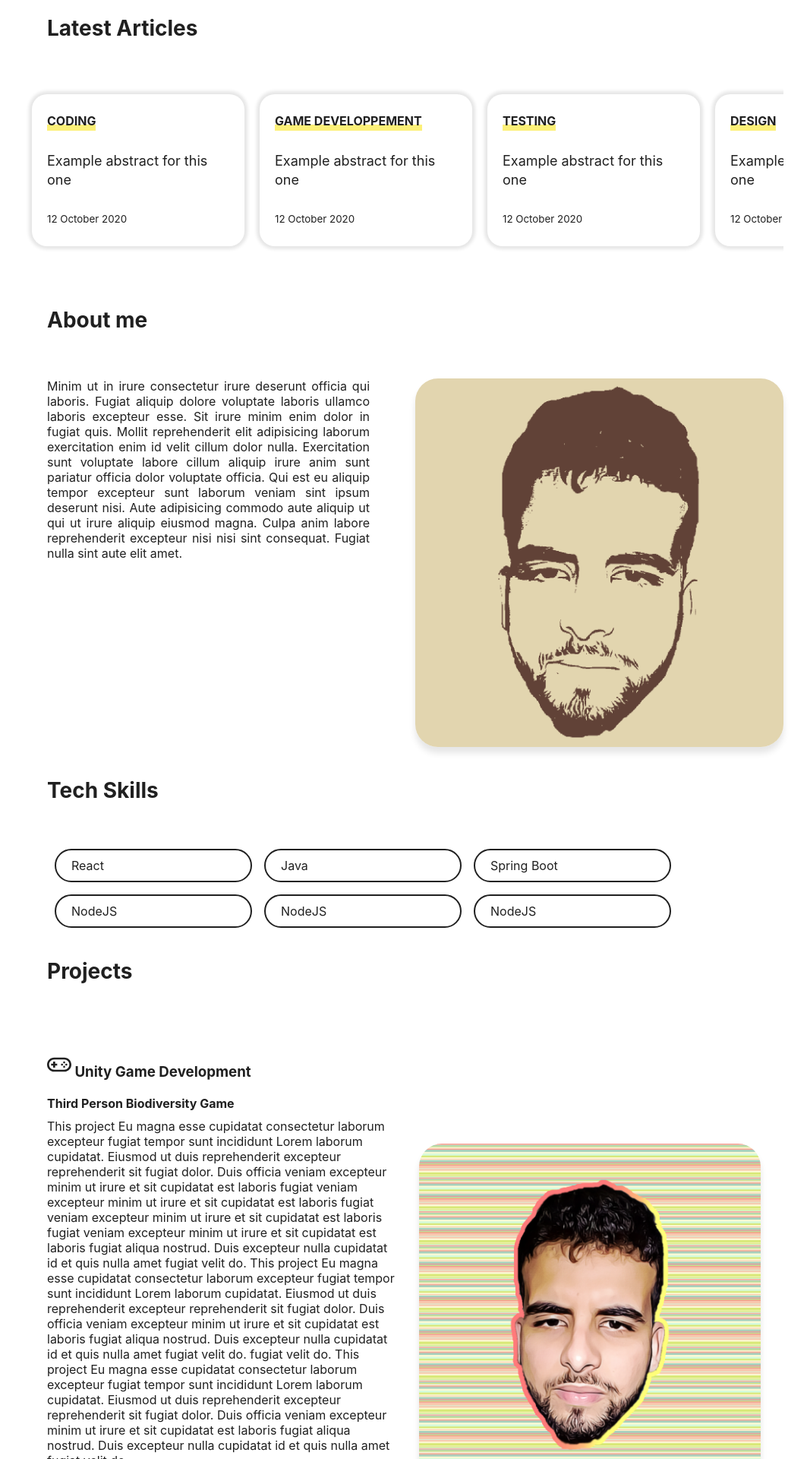
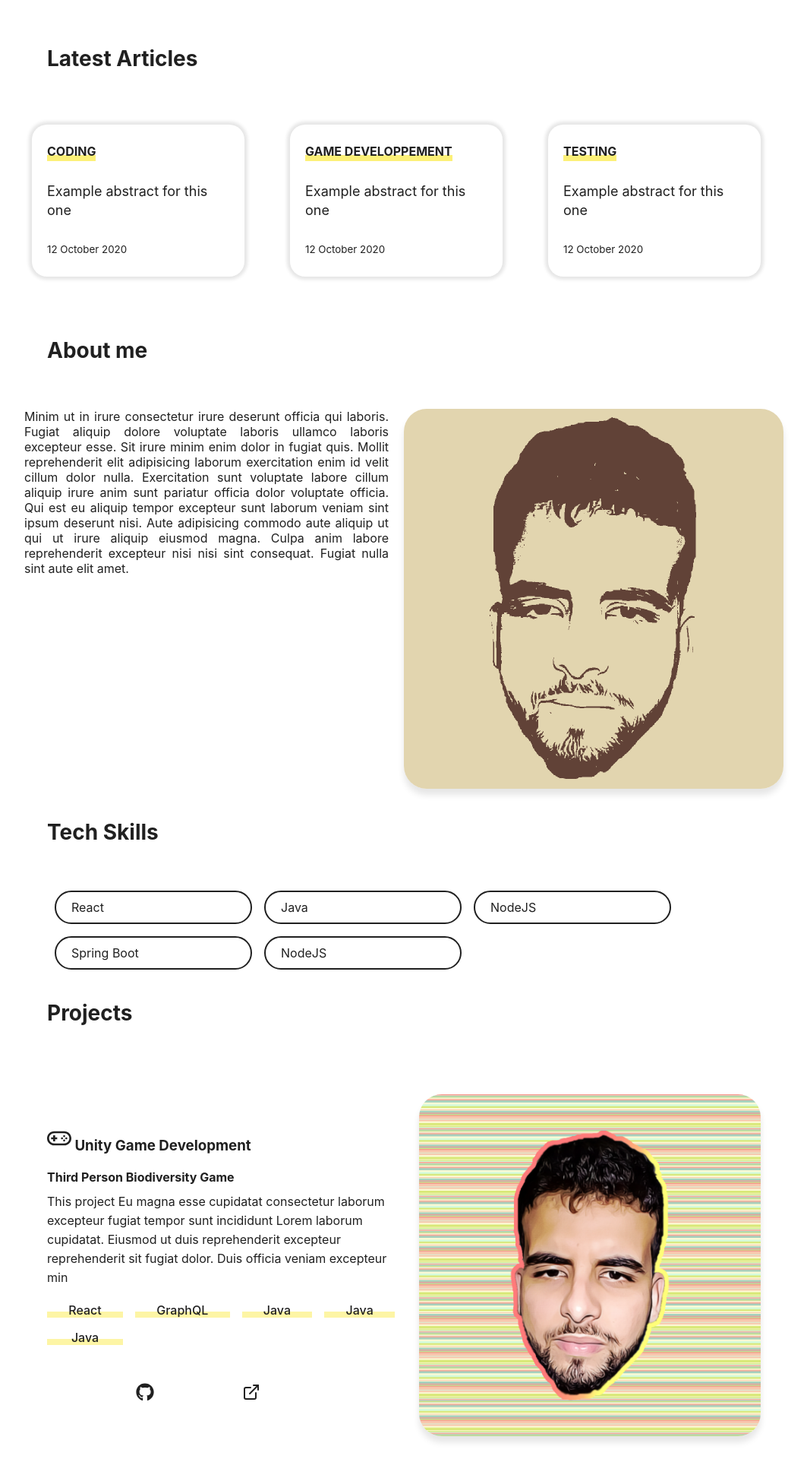
Before and after one commit to MarouaneMORCHID/react-folio, a React (Create React App) app: page / in a window 1280 px wide. Shown: the part 580-2500 px from the top of the page at 76% size, without its empty margins (108-1171 px from the left). Built offline with nearby package versions, Linux system fonts and the light colour scheme.

Commit message:
Project Section Responsive :art:

```diff
--- a/src/App.js
+++ b/src/App.js
@@ -1,5 +1,6 @@
 import React, { useRef, useState } from "react";
 import styled, { ThemeProvider } from "styled-components";
+import background from "./assets/background.png";
 import About from "./components/About/About";
 import Articles from "./components/Articles/Articles";
 import Landing from "./components/Landing/Landing";
@@ -14,7 +15,7 @@ const darkTheme = {
   primaryDark: "#202020",
   primaryLight: "#ffffff",
   primaryShadow: "rgba(0,0,0,0.1)",
-  primaryHover: "rgba(5,150,250,0.5)",
+  primaryHover: "rgba(5,255,250,0.5)",
   mobile: "900px",
 };
 
@@ -22,7 +23,7 @@ const lightTheme = {
   primaryDark: "#ffffff",
   primaryLight: "#303030",
   primaryShadow: "rgba(255,255,255,0.1)",
-  primaryHover: "rgba(5,150,250,0.5)",
+  primaryHover: "rgba(5,255,250,0.5)",
   mobile: "900px",
 };
 
@@ -47,8 +48,14 @@ function App() {
 
   return (
     <ThemeProvider theme={theme === "Light" ? lightTheme : darkTheme}>
-      <div style={{ margin: "0 auto", maxWidth: "62.5rem" }}>
+      <div
+        style={{
+          margin: "0 auto",
+          maxWidth: "62.5rem",
+        }}
+      >
         <StyledDimmer open={open} />
+        <StyledBackground />
         <NavContainer ref={node}>
           <Navbar
             open={open}
@@ -60,13 +67,13 @@ function App() {
         <GlobalStyles open={open} />
         <div className="body">
           <Landing />
-          <SectionTitle>Latest Articles</SectionTitle>
-          <Articles id="articles" />
-          <SectionTitle>About me</SectionTitle>
-          <About id="about" />
+          <SectionTitle id="articles">Latest Articles</SectionTitle>
+          <Articles />
+          <SectionTitle id="about">About me</SectionTitle>
+          <About />
           <SectionTitle>Tech Skills</SectionTitle>
           <Techskills />
-          <SectionTitle>Projects</SectionTitle>
+          <SectionTitle id="projects">Projects</SectionTitle>
           <Projects />
           <SectionTitle>Projects</SectionTitle>
           <SectionTitle>Projects</SectionTitle>
@@ -86,3 +93,8 @@ const SectionTitle = styled.h2`
   font-size: 28px;
   color: ${({ theme }) => theme.primaryDark};
 `;
+const StyledBackground = styled.div`
+  z-index: 10;
+  background-color: #25008a;
+  background-image: url(${background});
+`;
--- a/src/components/About/About.styled.js
+++ b/src/components/About/About.styled.js
@@ -4,7 +4,8 @@ export const StyledAbout = styled.div`
   display: flex;
   flex-direction: row;
   justify-content: space-between;
-  padding-left: 30px;
+  align-items: flex-start;
+  padding-left: 0px;
   text-align: justify;
   @media screen and (max-width: ${({ theme }) => theme.mobile}) {
     flex-direction: column;
@@ -12,8 +13,12 @@ export const StyledAbout = styled.div`
 
   div {
     color: ${({ theme }) => theme.primaryDark};
-    padding-right: 60px;
     padding-bottom: 50px;
+    padding-right: 20px;
+    width: 90%;
+    @media screen and (max-width: ${({ theme }) => theme.mobile}) {
+      padding-right: 0px;
+    }
   }
   img {
     width: 50%;
@@ -25,7 +30,7 @@ export const StyledAbout = styled.div`
       box-shadow: 10px 10px 16px ${({ theme }) => theme.primaryShadow};
     }
     @media screen and (max-width: ${({ theme }) => theme.mobile}) {
-      width: 80%;
+      width: 90%;
     }
   }
 `;
--- a/src/components/Articles/Articles.js
+++ b/src/components/Articles/Articles.js
@@ -23,12 +23,6 @@ const Articles = () => {
         abstract="Example abstract for  this one"
         date="12 October 2020"
       />
-      <Article
-        url="https://medium.com/test"
-        title="Design"
-        abstract="Example abstract for  this one"
-        date="12 October 2020"
-      />
     </Scroll>
   );
 };
--- a/src/components/Landing/Landing.styled.js
+++ b/src/components/Landing/Landing.styled.js
@@ -3,7 +3,7 @@ import styled from "styled-components";
 export const StyledLanding = styled.div`
   display: flex;
   flex-direction: column;
-  min-height: 60vh;
+  min-height: 65vh;
   max-width: 62.5rem;
   padding: 0 2.5rem;
   margin: 0px auto;
@@ -16,8 +16,9 @@ export const Title = styled.h1`
   display: block;
   font-size: 3rem;
   line-height: 4rem;
-  @media (width: ${({ theme }) => theme.mobile}) {
-    font-size: 4rem;
+  transition: 0.3s ease-in-out;
+  @media (max-width: ${({ theme }) => theme.mobile}) {
+    font-size: 2rem;
     line-height: 4rem;
 }
   } ;
@@ -25,6 +26,9 @@ export const Title = styled.h1`
 
 export const Subtitle = styled.h2`
   display: block;
+  @media (max-width: ${({ theme }) => theme.mobile}) {
+    font-size: 1.5rem;
+  }
 `;
 
 export const Span = styled.span`
@@ -33,6 +37,7 @@ export const Span = styled.span`
 
 export const StyledSocials = styled.div`
   padding-top: 30px;
+  padding-right: 30px;
   width: 40ch;
   display: flex;
   justify-content: space-between;
--- a/src/components/Projects/Project.js
+++ b/src/components/Projects/Project.js
@@ -12,10 +12,10 @@ import {
 } from "./Project.styled";
 import ProjectLinks from "./ProjectLinks";
 
-const Project = () => {
+const Project = ({ pair, category, title, abstract, tools, git, link }) => {
   return (
     <StyledProject>
-      <ProjectInfo>
+      <ProjectInfo pair={pair}>
         <ProjectCategory>
           <CgGames size={32} />
           <span> Unity Game Development</span>
@@ -25,23 +25,7 @@ const Project = () => {
           This project Eu magna esse cupidatat consectetur laborum excepteur
           fugiat tempor sunt incididunt Lorem laborum cupidatat. Eiusmod ut duis
           reprehenderit excepteur reprehenderit sit fugiat dolor. Duis officia
-          veniam excepteur minim ut irure et sit cupidatat est laboris fugiat
-          veniam excepteur minim ut irure et sit cupidatat est laboris fugiat
-          veniam excepteur minim ut irure et sit cupidatat est laboris fugiat
-          veniam excepteur minim ut irure et sit cupidatat est laboris fugiat
-          aliqua nostrud. Duis excepteur nulla cupidatat id et quis nulla amet
-          fugiat velit do. This project Eu magna esse cupidatat consectetur
-          laborum excepteur fugiat tempor sunt incididunt Lorem laborum
-          cupidatat. Eiusmod ut duis reprehenderit excepteur reprehenderit sit
-          fugiat dolor. Duis officia veniam excepteur minim ut irure et sit
-          cupidatat est laboris fugiat aliqua nostrud. Duis excepteur nulla
-          cupidatat id et quis nulla amet fugiat velit do. fugiat velit do. This
-          project Eu magna esse cupidatat consectetur laborum excepteur fugiat
-          tempor sunt incididunt Lorem laborum cupidatat. Eiusmod ut duis
-          reprehenderit excepteur reprehenderit sit fugiat dolor. Duis officia
-          veniam excepteur minim ut irure et sit cupidatat est laboris fugiat
-          aliqua nostrud. Duis excepteur nulla cupidatat id et quis nulla amet
-          fugiat velit do.
+          veniam excepteur min
         </ProjectAbstract>
         <ProjectTools>
           <Tool>React</Tool>
--- a/src/components/Projects/Project.styled.js
+++ b/src/components/Projects/Project.styled.js
@@ -17,18 +17,24 @@ export const StyledProject = styled.div`
 export const ProjectInfo = styled.div`
   display: flex;
   flex-direction: column;
+  order: ${({ pair }) => (pair ? 1 : 2)};
   @media screen and (max-width: ${({ theme }) => theme.mobile}) {
     width: 80%;
     order: 2;
   }
 `;
 export const ProjectCategory = styled.h3`
+  align-items: center;
+  justify-content: center;
   padding: 0px 0px 10px;
 `;
 export const ProjectTitle = styled.h4`
   padding: 10px 0px 10px;
 `;
-export const ProjectAbstract = styled.div``;
+export const ProjectAbstract = styled.div`
+  text-align: left;
+  line-height: 25px;
+`;
 export const ProjectTools = styled.div`
   padding: 20px 0px 50px;
   display: grid;
@@ -40,6 +46,7 @@ export const ProjectImage = styled.img`
   max-height: 450px;
   max-width: 450px;
   border-radius: 30px;
+  order: ${({ pair }) => (pair ? 2 : 1)};
   box-shadow: 0px 8px 8px ${({ theme }) => theme.primaryShadow};
   transition: 0.5s ease-in-out;
   &:hover {
@@ -55,7 +62,11 @@ export const Tool = styled.div`
   display: flex;
   font-weight: 500;
   box-shadow: rgba(250, 230, 30, 0.4) 0px -0.5rem 0px 0 inset;
+  transition: 0.5s;
   justify-content: center;
+  &:hover {
+    box-shadow: rgba(250, 230, 30, 0.4) 0px -1rem 0px 0 inset;
+  }
 `;
 
 export const ProjectsContainer = styled.div`
--- a/src/components/Projects/ProjectLinks.js
+++ b/src/components/Projects/ProjectLinks.js
@@ -6,8 +6,12 @@ import { StyledProjectLinks } from "./Project.styled";
 const ProjectLinks = () => {
   return (
     <StyledProjectLinks>
-      <FaGithub />
-      <FiExternalLink />
+      <a href="hoog.com">
+        <FaGithub size={24} style={{ cursor: "pointer" }} />
+      </a>
+      <a href="link.com">
+        <FiExternalLink size={24} />
+      </a>
     </StyledProjectLinks>
   );
 };
--- a/src/components/Projects/Projects.js
+++ b/src/components/Projects/Projects.js
@@ -5,8 +5,11 @@ import { ProjectsContainer } from "./Project.styled";
 const Projects = () => {
   return (
     <ProjectsContainer>
+      <Project pair />
       <Project />
+      <Project pair />
       <Project />
+      <Project pair />
       <Project />
     </ProjectsContainer>
   );
--- a/src/components/Techskills/Techskills.js
+++ b/src/components/Techskills/Techskills.js
@@ -6,16 +6,15 @@ const Techskills = () => {
   const [skills, setSkills] = useState([
     "React",
     "Java",
+    "NodeJS",
     "Spring Boot",
-    "NodeJS",
-    "NodeJS",
     "NodeJS",
   ]);
 
   return (
     <SkillsContainer>
-      {skills.map((item) => (
-        <Skill>{item}</Skill>
+      {skills.map((item, index) => (
+        <Skill key={index}>{item}</Skill>
       ))}
     </SkillsContainer>
   );
--- a/src/styles/global.js
+++ b/src/styles/global.js
@@ -1,6 +1,9 @@
 import { createGlobalStyle } from "styled-components";
 
 export const GlobalStyles = createGlobalStyle`
+html{
+  scroll-behavior: smooth;
+}
   * {
     background-color : ${({ theme }) => theme.primaryLight};
   box-sizing: border-box;
```
Also changed, not shown: 1 other file (tests, documents, lock files or other folders).
